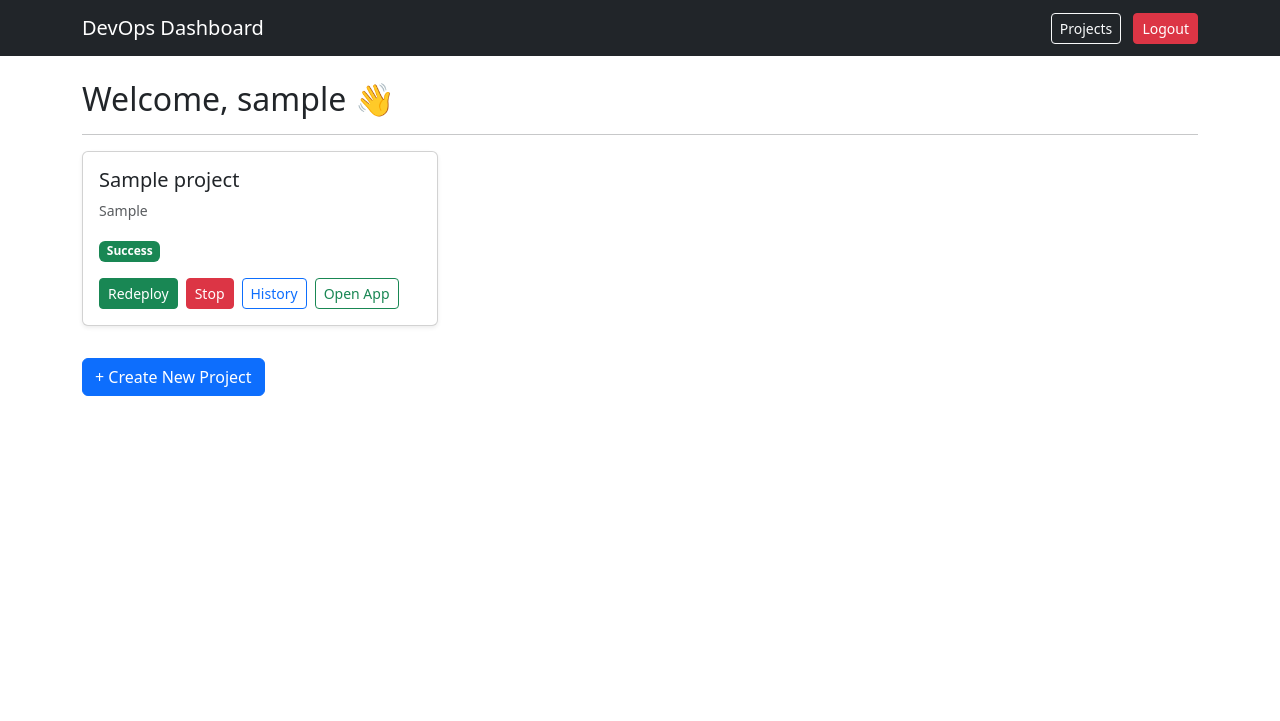
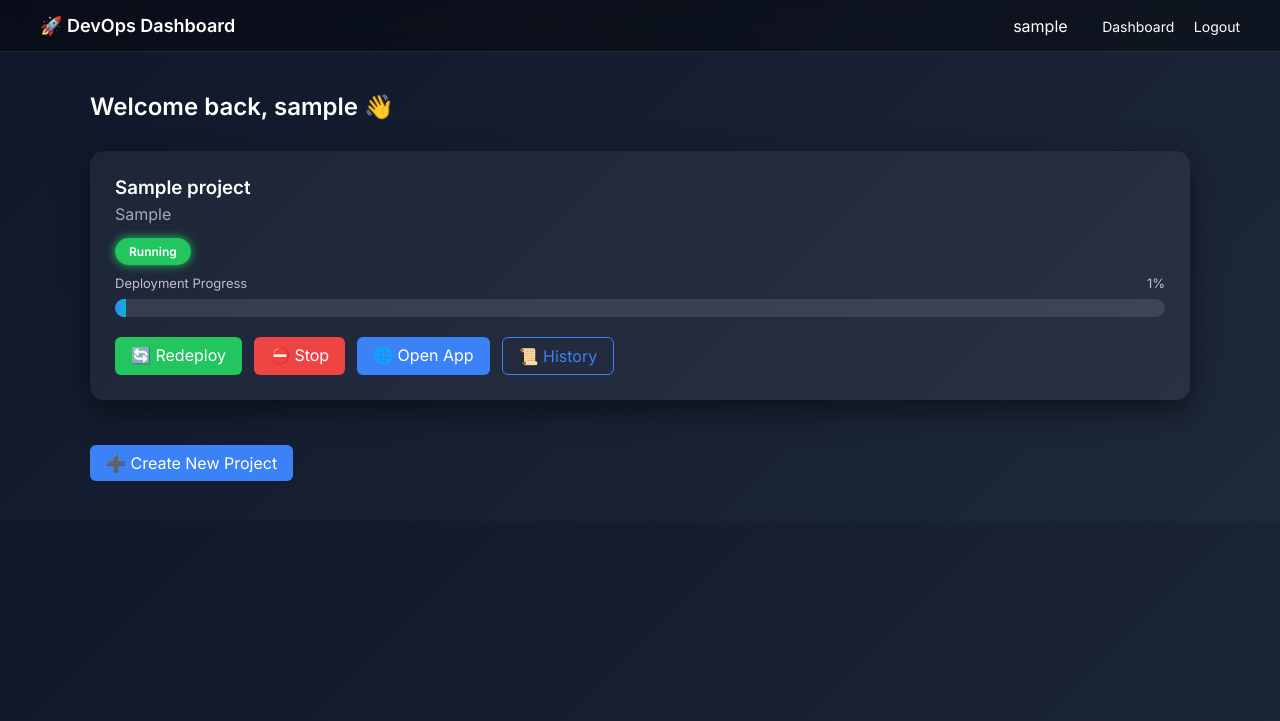
Before and after one commit to Amanzuu/Devops-flask-dashboard, a Flask app: page / in a window 1280 px wide. Shown: the top 721 px of the page. Run offline with Flask 3, Linux system fonts and the light colour scheme; a user stored in the database is signed in; tables that the repository leaves empty hold one stand-in row (values such as "Sample post").

Commit message:
Fix multi-project deployment, Gunicorn detection, history route fix, and production-ready streaming logic

```diff
--- a/app/routes.py
+++ b/app/routes.py
@@ -27,48 +27,35 @@ def run_deployment_async(app, deployment_id):
 
         base_dir = os.path.join(os.getcwd(), "deployments")
         os.makedirs(base_dir, exist_ok=True)
-
         project_path = os.path.join(base_dir, f"project_{project.id}")
 
         try:
             deployment.progress = 10
             db.session.commit()
 
-            # ------------------ CLONE OR PULL ------------------
+            # ---------------- CLONE / PULL ----------------
             if os.path.exists(project_path):
-
-                deployment.logs += "\nRepository exists. Pulling latest changes..."
-                db.session.commit()
-
-                subprocess.run(
+                deployment.logs += "\n📦 Pulling latest changes...\n"
+                result = subprocess.run(
                     ["git", "-C", project_path, "pull"],
-                    check=True,
-                    capture_output=True,
-                    text=True,
-                    encoding="utf-8",
-                    errors="ignore"
+                    capture_output=True, text=True
                 )
+                deployment.logs += result.stdout
             else:
-                deployment.logs += f"\nCloning into '{project_path}'..."
-                db.session.commit()
-
-                subprocess.run(
+                deployment.logs += "\n📥 Cloning repository...\n"
+                result = subprocess.run(
                     ["git", "clone", project.github_repo, project_path],
-                    check=True,
-                    capture_output=True,
-                    text=True,
-                    encoding="utf-8",
-                    errors="ignore"
+                    capture_output=True, text=True
                 )
+                deployment.logs += result.stdout
 
             deployment.progress = 30
             db.session.commit()
 
-            # ------------------ CHECK DOCKERFILE ------------------
-            dockerfile_path = os.path.join(project_path, "Dockerfile")
-            if not os.path.exists(dockerfile_path):
+            # ---------------- DOCKERFILE CHECK ----------------
+            if not os.path.exists(os.path.join(project_path, "Dockerfile")):
                 deployment.status = "Failed"
-                deployment.logs += "\nDockerfile not found."
+                deployment.logs += "\n❌ Dockerfile not found.\n"
                 deployment.progress = 100
                 db.session.commit()
                 return
@@ -77,56 +64,92 @@ def run_deployment_async(app, deployment_id):
             container_name = f"project_{project.id}_container"
             port = 5000 + project.id
 
-            # Remove old container if exists
             subprocess.run(
                 ["docker", "rm", "-f", container_name],
-                capture_output=True,
+                capture_output=True, text=True
+            )
+
+            # ---------------- BUILD IMAGE ----------------
+            deployment.logs += "\n🔨 Building Docker image...\n"
+            db.session.commit()
+
+            build = subprocess.Popen(
+                ["docker", "build", "-t", image_name, "."],
+                cwd=project_path,
+                stdout=subprocess.PIPE,
+                stderr=subprocess.STDOUT,
                 text=True
             )
 
-            # ------------------ BUILD IMAGE ------------------
-            deployment.logs += "\nBuilding Docker image..."
-            db.session.commit()
+            for line in build.stdout:
+                deployment.logs += line
+                db.session.commit()
 
-            subprocess.run(
-                ["docker", "build", "-t", image_name, "."],
-                cwd=project_path,
-                check=True,
-                capture_output=True,
-                text=True,
-                encoding="utf-8",
-                errors="ignore"
-            )
+            build.wait()
+            if build.returncode != 0:
+                deployment.status = "Failed"
+                deployment.progress = 100
+                db.session.commit()
+                return
 
             deployment.progress = 70
             db.session.commit()
 
-            # ------------------ RUN CONTAINER ------------------
-            deployment.logs += "\nStarting container..."
+            # ---------------- RUN CONTAINER ----------------
+            deployment.logs += "\n🚀 Starting container...\n"
             db.session.commit()
 
-            subprocess.run(
-                [
-                    "docker", "run", "-d",
-                    "-p", f"{port}:5000",
-                    "--name", container_name,
-                    image_name
-                ],
-                check=True,
-                capture_output=True,
-                text=True,
-                encoding="utf-8",
-                errors="ignore"
+            run = subprocess.Popen(
+                ["docker", "run", "-d",
+                 "-p", f"{port}:5000",
+                 "--name", container_name,
+                 image_name],
+                stdout=subprocess.PIPE,
+                stderr=subprocess.STDOUT,
+                text=True
             )
 
+            for line in run.stdout:
+                deployment.logs += line
+                db.session.commit()
+
+            run.wait()
+            if run.returncode != 0:
+                deployment.status = "Failed"
+                deployment.progress = 100
+                db.session.commit()
+                return
+
+            # ---------------- WAIT UNTIL READY ----------------
+            deployment.logs += "\n📡 Waiting for app to start...\n"
+            db.session.commit()
+
+            logs = subprocess.Popen(
+                ["docker", "logs", "-f", container_name],
+                stdout=subprocess.PIPE,
+                stderr=subprocess.STDOUT,
+                text=True
+            )
+
+            for line in logs.stdout:
+                deployment.logs += line
+                db.session.commit()
+
+                if (
+                    "Running on http://" in line or
+                    "Listening at: http://" in line
+                    ):
+                    logs.terminate()
+                    break
+
             deployment.status = "Success"
+            deployment.logs += "\n✅ Deployment successful!\n"
             deployment.port = port
-            deployment.logs += "\nDeployment completed successfully!"
             deployment.progress = 100
 
-        except subprocess.CalledProcessError as e:
+        except Exception as e:
             deployment.status = "Failed"
-            deployment.logs += f"\nError:\n{e.stderr}"
+            deployment.logs += f"\n❌ Error: {str(e)}\n"
             deployment.progress = 100
 
         deployment.completed_at = datetime.utcnow()
@@ -138,22 +161,18 @@ def run_deployment_async(app, deployment_id):
 
 
 # ==================================================
-# HOME / DASHBOARD
+# HOME
 # ==================================================
 @main.route("/")
 @login_required
 def home():
+    projects = Project.query.filter_by(user_id=current_user.id).all()
 
-    projects = Project.query.filter_by(user_id=current_user.id).all()
     project_data = []
-
     for project in projects:
-        latest = (
-            Deployment.query
-            .filter_by(project_id=project.id)
-            .order_by(Deployment.created_at.desc())
-            .first()
-        )
+        latest = Deployment.query.filter_by(
+            project_id=project.id
+        ).order_by(Deployment.created_at.desc()).first()
 
         project_data.append({
             "project": project,
@@ -164,64 +183,32 @@ def home():
 
 
 # ==================================================
-# REGISTER
+# AUTH ROUTES
 # ==================================================
 @main.route("/register", methods=["GET", "POST"])
 def register():
-
-    if current_user.is_authenticated:
-        return redirect(url_for("main.home"))
-
     if request.method == "POST":
-        username = request.form["username"]
-        email = request.form["email"]
-        password = generate_password_hash(request.form["password"])
-
-        if User.query.filter_by(email=email).first():
-            return render_template("register.html", error="Email already registered.")
-
-        if User.query.filter_by(username=username).first():
-            return render_template("register.html", error="Username already taken.")
-
-        user = User(username=username, email=email, password=password)
+        user = User(
+            username=request.form["username"],
+            email=request.form["email"],
+            password=generate_password_hash(request.form["password"])
+        )
         db.session.add(user)
         db.session.commit()
-
         return redirect(url_for("main.login"))
-
     return render_template("register.html")
 
 
-# ==================================================
-# LOGIN
-# ==================================================
 @main.route("/login", methods=["GET", "POST"])
 def login():
-
-    if current_user.is_authenticated:
-        return redirect(url_for("main.home"))
-
     if request.method == "POST":
-        email = request.form["email"]
-        password = request.form["password"]
-
-        user = User.query.filter_by(email=email).first()
-
-        if not user:
-            return render_template("login.html", error="Email not found.")
-
-        if not check_password_hash(user.password, password):
-            return render_template("login.html", error="Incorrect password.")
-
-        login_user(user)
-        return redirect(url_for("main.home"))
-
+        user = User.query.filter_by(email=request.form["email"]).first()
+        if user and check_password_hash(user.password, request.form["password"]):
+            login_user(user)
+            return redirect(url_for("main.home"))
     return render_template("login.html")
 
 
-# ==================================================
-# LOGOUT
-# ==================================================
 @main.route("/logout")
 @login_required
 def logout():
@@ -235,32 +222,24 @@ def logout():
 @main.route("/projects/create", methods=["GET", "POST"])
 @login_required
 def create_project():
-
     if request.method == "POST":
-        name = request.form["name"]
-        github_repo = request.form["github_repo"]
-
         project = Project(
-            name=name,
-            github_repo=github_repo,
+            name=request.form["name"],
+            github_repo=request.form["github_repo"],
             user_id=current_user.id
         )
-
         db.session.add(project)
         db.session.commit()
-
         return redirect(url_for("main.home"))
-
     return render_template("create_project.html")
 
 
 # ==================================================
-# DEPLOY ROUTE
+# DEPLOY
 # ==================================================
 @main.route("/projects/<int:project_id>/deploy")
 @login_required
 def deploy(project_id):
-
     project = Project.query.filter_by(
         id=project_id,
         user_id=current_user.id
@@ -281,14 +260,13 @@ def deploy(project_id):
         target=run_deployment_async,
         args=(current_app._get_current_object(), deployment.id)
     )
-    thread.daemon = True
     thread.start()
 
     return redirect(url_for("main.home"))
 
 
 # ==================================================
-# STOP PROJECT
+# STOP
 # ==================================================
 @main.route("/projects/<int:project_id>/stop")
 @login_required
@@ -301,15 +279,15 @@ def stop_project(project_id):
 
     container_name = f"project_{project.id}_container"
 
-    subprocess.run(["docker", "rm", "-f", container_name],
-                   capture_output=True, text=True)
+    subprocess.run(
+        ["docker", "rm", "-f", container_name],
+        capture_output=True,
+        text=True
+    )
 
-    latest = (
-        Deployment.query
-        .filter_by(project_id=project.id)
-        .order_by(Deployment.created_at.desc())
-        .first()
-    )
+    latest = Deployment.query.filter_by(
+        project_id=project.id
+    ).order_by(Deployment.created_at.desc()).first()
 
     if latest:
         latest.status = "Stopped"
@@ -319,7 +297,7 @@ def stop_project(project_id):
 
 
 # ==================================================
-# DEPLOYMENT HISTORY
+# HISTORY  (FIXED)
 # ==================================================
 @main.route("/projects/<int:project_id>/deployments")
 @login_required
@@ -330,12 +308,9 @@ def project_deployments(project_id):
         user_id=current_user.id
     ).first_or_404()
 
-    deployments = (
-        Deployment.query
-        .filter_by(project_id=project.id)
-        .order_by(Deployment.created_at.desc())
-        .all()
-    )
+    deployments = Deployment.query.filter_by(
+        project_id=project.id
+    ).order_by(Deployment.created_at.desc()).all()
 
     return render_template(
         "deployment_history.html",
@@ -343,8 +318,9 @@ def project_deployments(project_id):
         deployments=deployments
     )
 
+
 # ==================================================
-# VIEW DEPLOYMENT LOGS
+# LOGS
 # ==================================================
 @main.route("/deployments/<int:deployment_id>/logs")
 @login_required
@@ -352,16 +328,14 @@ def view_logs(deployment_id):
 
     deployment = db.session.get(Deployment, deployment_id)
 
-    if not deployment:
-        return "Not Found", 404
-
-    if deployment.project.user_id != current_user.id:
+    if not deployment or deployment.project.user_id != current_user.id:
         return "Unauthorized", 403
 
     return render_template("logs.html", deployment=deployment)
 
+
 # ==================================================
-# DEPLOYMENT STATUS API
+# STATUS API
 # ==================================================
 @main.route("/deployment-status/<int:deployment_id>")
 @login_required
@@ -369,10 +343,7 @@ def deployment_status(deployment_id):
 
     deployment = db.session.get(Deployment, deployment_id)
 
-    if not deployment:
-        return jsonify({"error": "Not found"}), 404
-
-    if deployment.project.user_id != current_user.id:
+    if not deployment or deployment.project.user_id != current_user.id:
         return jsonify({"error": "Unauthorized"}), 403
 
     return jsonify({
--- a/app/templates/base.html
+++ b/app/templates/base.html
@@ -3,46 +3,163 @@
 <head>
     <title>DevOps Dashboard</title>
 
-    <!-- Bootstrap CSS -->
-    <link href="https://cdn.jsdelivr.net/npm/bootstrap@5.3.2/dist/css/bootstrap.min.css"
-          rel="stylesheet">
+    <link href="https://fonts.googleapis.com/css2?family=Inter:wght@300;400;600&display=swap" rel="stylesheet">
+
+    <style>
+        body {
+            margin: 0;
+            font-family: 'Inter', sans-serif;
+            background: linear-gradient(135deg, #0f172a, #1e293b);
+            color: white;
+        }
+
+        /* ---------- NAVBAR ---------- */
+
+        .navbar {
+            display: flex;
+            justify-content: space-between;
+            align-items: center;
+            padding: 15px 40px;
+            background: rgba(0,0,0,0.4);
+            backdrop-filter: blur(10px);
+            border-bottom: 1px solid rgba(255,255,255,0.1);
+        }
+
+        .nav-title {
+            font-weight: 600;
+            font-size: 18px;
+        }
+
+        .nav-links a {
+            margin-left: 15px;
+            text-decoration: none;
+            color: white;
+            font-size: 14px;
+        }
+
+        .nav-links a:hover {
+            color: #3b82f6;
+        }
+
+        .container {
+            width: 90%;
+            max-width: 1100px;
+            margin: 40px auto;
+        }
+
+        /* ---------- CARD ---------- */
+
+        .card {
+            background: rgba(255, 255, 255, 0.05);
+            border-radius: 14px;
+            padding: 25px;
+            margin-bottom: 25px;
+            transition: 0.3s ease;
+            box-shadow: 0 10px 30px rgba(0,0,0,0.5);
+        }
+
+        .card:hover {
+            transform: translateY(-6px);
+        }
+
+        /* ---------- BUTTONS ---------- */
+
+        .btn {
+            padding: 8px 16px;
+            border-radius: 6px;
+            border: none;
+            cursor: pointer;
+            font-weight: 500;
+            transition: 0.3s ease;
+            text-decoration: none;
+            display: inline-block;
+        }
+
+        .btn-success { background: #22c55e; color: white; }
+        .btn-danger { background: #ef4444; color: white; }
+        .btn-primary { background: #3b82f6; color: white; }
+        .btn-outline {
+            background: transparent;
+            border: 1px solid #3b82f6;
+            color: #3b82f6;
+        }
+
+        .btn:hover {
+            transform: scale(1.05);
+            opacity: 0.9;
+        }
+
+        /* ---------- STATUS BADGES ---------- */
+
+        .badge {
+            padding: 6px 14px;
+            border-radius: 20px;
+            font-size: 12px;
+            font-weight: 600;
+        }
+
+        .success { background: #22c55e; box-shadow: 0 0 10px #22c55e; }
+        .danger { background: #ef4444; box-shadow: 0 0 10px #ef4444; }
+        .warning { background: #f59e0b; color: black; }
+        .stopped { background: #6b7280; }
+
+        /* ---------- PROGRESS BAR ---------- */
+
+        .progress {
+            background: rgba(255,255,255,0.1);
+            border-radius: 20px;
+            height: 14px;
+            overflow: hidden;
+            margin-top: 12px;
+        }
+
+        .progress-bar {
+            height: 100%;
+            background: linear-gradient(90deg, #3b82f6, #06b6d4);
+            transition: width 0.5s ease;
+        }
+
+        h2 {
+            font-weight: 600;
+        }
+
+        table {
+            width: 100%;
+            border-collapse: collapse;
+        }
+
+        th, td {
+            padding: 12px;
+            text-align: left;
+        }
+
+        th {
+            border-bottom: 1px solid rgba(255,255,255,0.2);
+        }
+
+        tr:hover {
+            background: rgba(255,255,255,0.05);
+        }
+    </style>
 </head>
-
 <body>
 
-<nav class="navbar navbar-expand-lg navbar-dark bg-dark">
-    <div class="container">
-        <a class="navbar-brand" href="{{ url_for('main.home') }}">
-            DevOps Dashboard
-        </a>
+<div class="navbar">
+    <div class="nav-title">🚀 DevOps Dashboard</div>
 
-        <div>
-            {% if current_user.is_authenticated %}
-                <a class="btn btn-outline-light btn-sm me-2"
-                   href="{{ url_for('main.home') }}">
-                    Projects
-                </a>
+    <div class="nav-links">
+        {% if current_user.is_authenticated %}
+            <span style="margin-right:15px;">{{ current_user.username }}</span>
+            <a href="{{ url_for('main.home') }}">Dashboard</a>
+            <a href="{{ url_for('main.logout') }}">Logout</a>
+        {% else %}
+            <a href="{{ url_for('main.login') }}">Login</a>
+            <a href="{{ url_for('main.register') }}">Register</a>
+        {% endif %}
+    </div>
+</div>
 
-                <a class="btn btn-danger btn-sm"
-                   href="{{ url_for('main.logout') }}">
-                    Logout
-                </a>
-            {% else %}
-                <a class="btn btn-outline-light btn-sm me-2"
-                   href="{{ url_for('main.login') }}">
-                    Login
-                </a>
-
-                <a class="btn btn-success btn-sm"
-                   href="{{ url_for('main.register') }}">
-                    Register
-                </a>
-            {% endif %}
-        </div>
-    </div>
-</nav>
-
-<div class="container mt-4">
+<div class="container">
     {% block content %}{% endblock %}
 </div>
 
--- a/app/templates/dashboard.html
+++ b/app/templates/dashboard.html
@@ -1,117 +1,133 @@
 {% extends "base.html" %}
 {% block content %}
 
-<h2>Welcome, {{ current_user.username }} 👋</h2>
-<hr>
+<h2 style="margin-bottom:30px;">
+    Welcome back, {{ current_user.username }} 👋
+</h2>
 
-<div class="row">
 {% for item in project_data %}
-    <div class="col-md-4">
-        <div class="card shadow-sm mb-3">
-            <div class="card-body">
 
-                <h5 class="card-title">{{ item.project.name }}</h5>
-                <p class="text-muted small">{{ item.project.github_repo }}</p>
+<div class="card">
 
-                <!-- Status Badge -->
-                <div class="mb-2">
+    <!-- Project Header -->
+    <div style="margin-bottom:15px;">
+        <h3 style="margin:0;">{{ item.project.name }}</h3>
+        <p style="opacity:0.6; margin-top:5px;">
+            {{ item.project.github_repo }}
+        </p>
+    </div>
+
+    <!-- Status -->
+    <div style="margin-bottom:15px;">
         {% if item.deployment %}
             {% if item.deployment.status == "Success" %}
-                            <span class="badge bg-success">Success</span>
+                <span class="badge success">Running</span>
             {% elif item.deployment.status == "Failed" %}
-                            <span class="badge bg-danger">Failed</span>
+                <span class="badge danger">Failed</span>
             {% elif item.deployment.status == "Running" %}
-                            <span class="badge bg-warning text-dark">Running</span>
+                <span class="badge warning">Deploying...</span>
             {% elif item.deployment.status == "Stopped" %}
-                            <span class="badge bg-dark">Stopped</span>
+                <span class="badge stopped">Stopped</span>
             {% endif %}
         {% else %}
-                        <span class="badge bg-secondary">No Deployments</span>
+            <span class="badge stopped">No Deployments</span>
         {% endif %}
     </div>
 
-                <!-- Progress Bar -->
-                {% if item.deployment and item.deployment.status == "Running" %}
-                <div class="progress mb-2">
-                    <div id="progress-{{ item.deployment.id }}"
-                         class="progress-bar progress-bar-striped progress-bar-animated"
-                         style="width: {{ item.deployment.progress }}%">
-                        {{ item.deployment.progress }}%
+    <!-- PROGRESS SECTION -->
+    {% if item.deployment %}
+    <div style="margin-bottom:20px;">
+
+        <div style="display:flex; justify-content:space-between; font-size:13px; opacity:0.7;">
+            <span>Deployment Progress</span>
+            <span id="progress-text-{{ item.deployment.id }}">
+                {{ item.deployment.progress or 0 }}%
+            </span>
         </div>
+
+        <div class="progress" style="height:18px; margin-top:8px;">
+            <div class="progress-bar"
+                 id="progress-{{ item.deployment.id }}"
+                 style="width: {{ item.deployment.progress or 0 }}%;">
+            </div>
+        </div>
+
     </div>
     {% endif %}
 
-                <!-- Buttons -->
-                <div class="d-flex flex-wrap gap-2 mt-3">
+    <!-- BUTTON SECTION -->
+    <div style="display:flex; gap:12px; flex-wrap:wrap;">
 
+        <!-- Deploy -->
         <a href="{{ url_for('main.deploy', project_id=item.project.id) }}"
-                       class="btn btn-sm btn-success">
+           class="btn btn-success">
             {% if item.deployment and item.deployment.status == "Success" %}
-                            Redeploy
+                🔄 Redeploy
             {% else %}
-                            Deploy
+                🚀 Deploy
             {% endif %}
         </a>
 
+        <!-- Stop -->
+        {% if item.deployment and item.deployment.status == "Success" %}
             <a href="{{ url_for('main.stop_project', project_id=item.project.id) }}"
-                       class="btn btn-sm btn-danger">
-                        Stop
+               class="btn btn-danger">
+                ⛔ Stop
             </a>
+        {% endif %}
 
-                    <a href="{{ url_for('main.project_deployments', project_id=item.project.id) }}"
-                       class="btn btn-sm btn-outline-primary">
-                        History
-                    </a>
-
+        <!-- Open App -->
         {% if item.deployment and item.deployment.status == "Success" %}
             <a href="http://localhost:{{ item.deployment.port }}"
                target="_blank"
-                       class="btn btn-sm btn-outline-success">
-                        Open App
+               class="btn btn-primary">
+                🌐 Open App
             </a>
         {% endif %}
+
+        <!-- History -->
+        <a href="{{ url_for('main.project_deployments', project_id=item.project.id) }}"
+           class="btn btn-outline">
+            📜 History
+        </a>
 
     </div>
 
 </div>
-        </div>
-    </div>
-    {% else %}
-        <p>No projects yet.</p>
+
 {% endfor %}
-</div>
 
-<a href="{{ url_for('main.create_project') }}" class="btn btn-primary mt-3">
-    + Create New Project
+<br>
+
+<a href="{{ url_for('main.create_project') }}"
+   class="btn btn-primary">
+   ➕ Create New Project
 </a>
 
-<!-- REAL-TIME PROGRESS SCRIPT -->
+<!-- LIVE PROGRESS SCRIPT -->
 <script>
-function checkDeploymentStatus(deploymentId) {
-    fetch("/deployment-status/" + deploymentId)
-        .then(response => response.json())
+{% for item in project_data %}
+{% if item.deployment %}
+setInterval(function(){
+    fetch("/deployment-status/{{ item.deployment.id }}")
+    .then(res => res.json())
     .then(data => {
 
-            let bar = document.getElementById("progress-" + deploymentId);
+        let bar = document.getElementById("progress-{{ item.deployment.id }}");
+        let text = document.getElementById("progress-text-{{ item.deployment.id }}");
 
-            if (bar) {
+        if(bar){
             bar.style.width = data.progress + "%";
-                bar.innerText = data.progress + "%";
         }
 
-            if (data.status !== "Running") {
-                location.reload();
-            }
-        });
+        if(text){
+            text.innerText = data.progress + "%";
         }
 
-setInterval(() => {
-    {% for item in project_data %}
-        {% if item.deployment and item.deployment.status == "Running" %}
-            checkDeploymentStatus({{ item.deployment.id }});
+    });
+}, 2000);
 {% endif %}
 {% endfor %}
-}, 2000);
 </script>
 
 {% endblock %}
```
Also changed, not shown: app/templates/deployment_history.html (+21 -55 lines), app/templates/logs.html (+41 -8 lines). Lines whose indentation alone changed are shown as unchanged.
